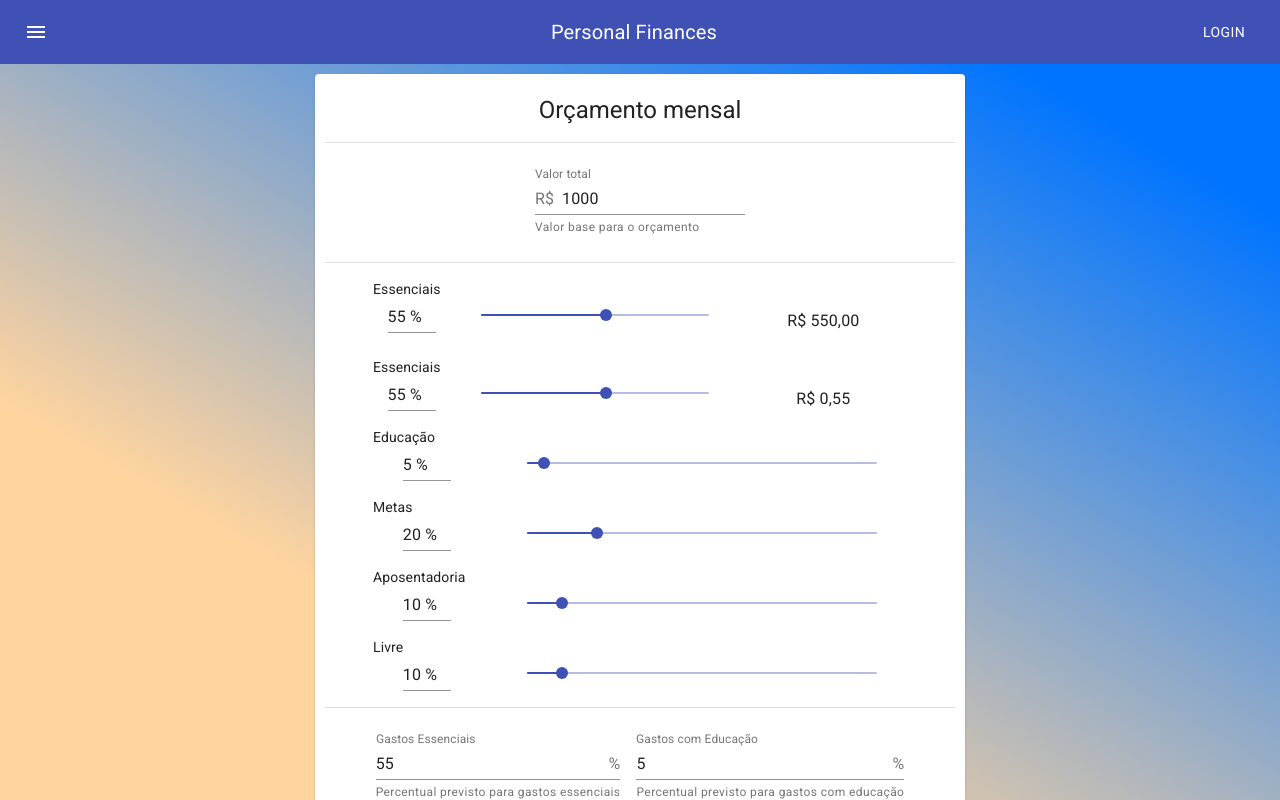
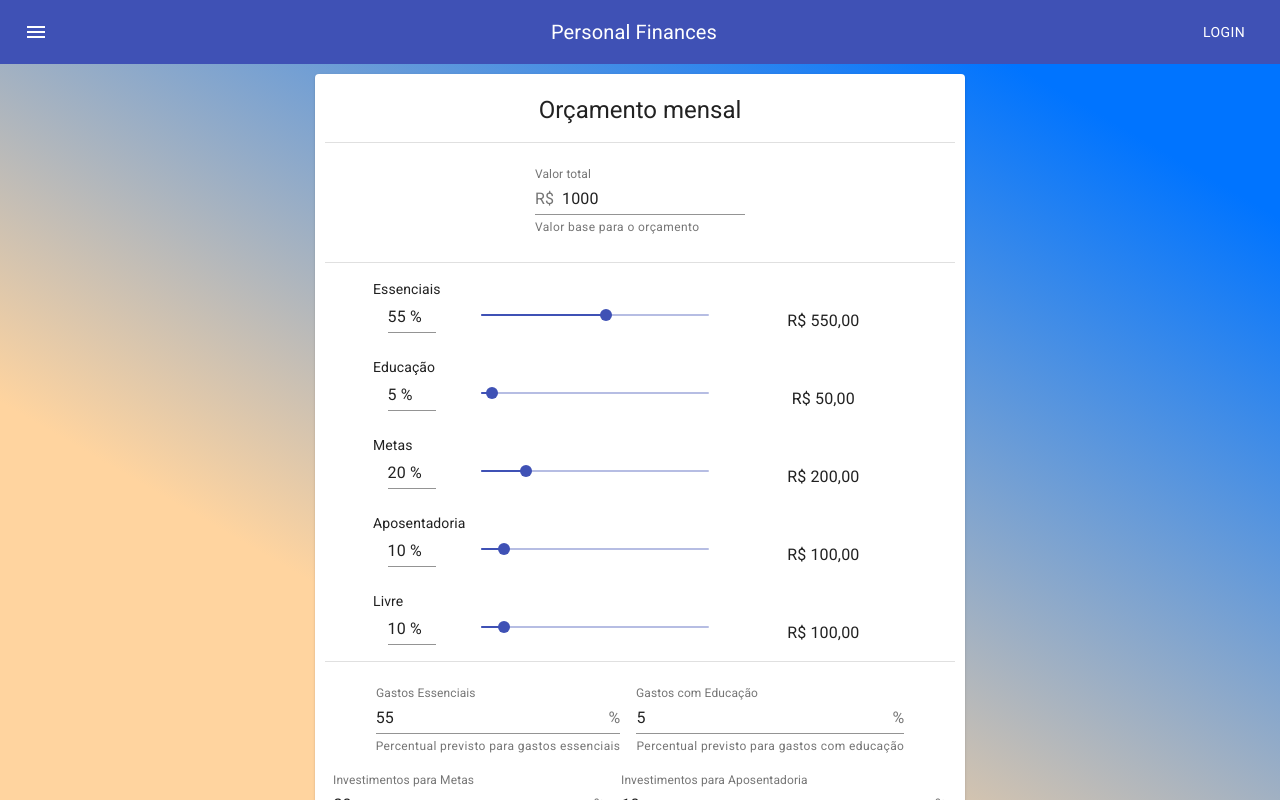
Before and after one commit to taciogt/personal-finances, a React (Create React App) app in the folder frontend/personal-finance/: page / in a window 1280 px wide. Shown: the top 800 px of the page. Built offline with nearby package versions, Linux system fonts and the light colour scheme.

Commit message:
monthly budget with full sliders

```diff
--- a/frontend/personal-finance/src/SetBudgetForm.tsx
+++ b/frontend/personal-finance/src/SetBudgetForm.tsx
@@ -1,11 +1,10 @@
-import {ChangeEvent, FC, FormEvent, useCallback, useState} from "react";
+import {ChangeEvent, FC, FormEvent, useCallback, useEffect, useState} from "react";
 import {
     Box,
     Card,
     Divider,
     FormControl,
     FormHelperText,
-  Grid,
     Input,
     InputAdornment,
     InputLabel
@@ -14,18 +13,13 @@ import Button from "@material-ui/core/Button";
 import axios from "axios";
 import {createStyles, makeStyles, styled, Theme} from "@material-ui/core/styles";
 import Typography from "@material-ui/core/Typography";
-import {PercentageSlider} from "./components/PercentageSlider";
-import {Budget, BudgetBowls, centsToBRL} from "./domain/Budget";
+import {Budget, BudgetBowls} from "./domain/Budget";
 import {BowlSetter} from "./components/BowlSetter";
 
 const apiClient = axios.create({
     baseURL: 'http://localhost:8000/',
     headers: {'Content-Type': 'application/json'}
 });
-
-function getBudgetBowlAmount(budget: Budget, bowlName: BudgetBowls) {
-  return budget[bowlName] * budget.amount
-}
 
 const useStyles = makeStyles((theme: Theme) =>
     createStyles({
@@ -57,11 +51,14 @@ const StyledBox = styled(Box)({
     marginBottom: '1em'
 })
 
-
 export const SetBudgetForm: FC = () => {
     const classes = useStyles()
 
     const [budget, setBudget] = useState(new Budget(1000, 55, 5, 20, 10, 10))
+
+    useEffect(() => {
+        console.log('Budget:', budget)
+    }, [budget])
 
     function changeBudgetAmountHandler(event: ChangeEvent<HTMLInputElement>) {
         setBudget(prevBudget => {
@@ -72,7 +69,6 @@ export const SetBudgetForm: FC = () => {
             }
         })
     }
-
 
     function getChangeBudgetBowlHandler(bowlName: BudgetBowls) {
         return (event: ChangeEvent<HTMLInputElement>) => {
@@ -130,34 +126,35 @@ export const SetBudgetForm: FC = () => {
                         <FormHelperText id="total-amount-helper-text">Valor base para o orçamento</FormHelperText>
                     </FormControl>
                     <StyledDivider/>
+                    {/*<StyledBox>*/}
+                    {/*  <Grid container spacing={2} alignItems="flex-end" justify="space-around">*/}
+                    {/*    <Grid item xs={8}>*/}
+                    {/*      <PercentageSlider title="Essenciais" value={budget.essentials}*/}
+                    {/*                        valueChangeHandler={useChangeBudgetBowlHandler('essentials')}/>*/}
+                    {/*    </Grid>*/}
+                    {/*    <Grid item xs={4}>*/}
+                    {/*      <Typography variant={'body1'}>{centsToBRL(getBudgetBowlAmount(budget, 'essentials'))}</Typography>*/}
+                    {/*    </Grid>*/}
+                    {/*  </Grid>*/}
+                    {/*</StyledBox>*/}
                     <StyledBox>
-            <Grid container spacing={2} alignItems="flex-end" justify="space-around">
-              <Grid item xs={8}>
-                <PercentageSlider title="Essenciais" value={budget.essentials}
+                        <BowlSetter title={'Essenciais'} budget={budget} bowlName={'essentials'}
                                     valueChangeHandler={useChangeBudgetBowlHandler('essentials')}/>
-              </Grid>
-              <Grid item xs={4}>
-                <Typography variant={'body1'}>{centsToBRL(getBudgetBowlAmount(budget, 'essentials'))}</Typography>
-              </Grid>
-            </Grid>
                     </StyledBox>
                     <StyledBox>
-            <BowlSetter title={'Essenciais'} value={budget.essentials} bowlName={'essentials'} valueChangeHandler={useChangeBudgetBowlHandler('essentials')} />
-          </StyledBox>
-          <StyledBox>
-            <PercentageSlider title="Educação" value={budget.education}
+                        <BowlSetter title={'Educação'} budget={budget} bowlName={'education'}
                                     valueChangeHandler={useChangeBudgetBowlHandler('education')}/>
                     </StyledBox>
                     <StyledBox>
-            <PercentageSlider title="Metas" value={budget.goals}
+                        <BowlSetter title={'Metas'} budget={budget} bowlName={'goals'}
                                     valueChangeHandler={useChangeBudgetBowlHandler('goals')}/>
                     </StyledBox>
                     <StyledBox>
-            <PercentageSlider title="Aposentadoria" value={budget.retirement}
+                        <BowlSetter title={'Aposentadoria'} budget={budget} bowlName={'retirement'}
                                     valueChangeHandler={useChangeBudgetBowlHandler('retirement')}/>
                     </StyledBox>
                     <StyledBox>
-            <PercentageSlider title="Livre" value={budget.loose}
+                        <BowlSetter title={'Livre'} budget={budget} bowlName={'loose'}
                                     valueChangeHandler={useChangeBudgetBowlHandler('loose')}/>
                     </StyledBox>
 
@@ -168,7 +165,8 @@ export const SetBudgetForm: FC = () => {
                                inputProps={{step: "1"}}
                                value={budget.essentials} onChange={getChangeBudgetBowlHandler('essentials')}
                                endAdornment={<InputAdornment position="end">%</InputAdornment>}/>
-            <FormHelperText id="essentials-helper-text">Percentual previsto para gastos essenciais</FormHelperText>
+                        <FormHelperText id="essentials-helper-text">Percentual previsto para gastos
+                            essenciais</FormHelperText>
                     </FormControl>
                     <FormControl>
                         <InputLabel htmlFor="education-input">Gastos com Educação</InputLabel>
@@ -176,7 +174,8 @@ export const SetBudgetForm: FC = () => {
                                inputProps={{step: "1"}}
                                value={budget.education} onChange={getChangeBudgetBowlHandler('education')}
                                endAdornment={<InputAdornment position="end">%</InputAdornment>}/>
-            <FormHelperText id="essentials-helper-text">Percentual previsto para gastos com educação</FormHelperText>
+                        <FormHelperText id="essentials-helper-text">Percentual previsto para gastos com
+                            educação</FormHelperText>
                     </FormControl>
                     <FormControl>
                         <InputLabel htmlFor="goals-input">Investimentos para Metas</InputLabel>
@@ -184,7 +183,8 @@ export const SetBudgetForm: FC = () => {
                                inputProps={{step: "1"}}
                                value={budget.goals} onChange={getChangeBudgetBowlHandler('goals')}
                                endAdornment={<InputAdornment position="end">%</InputAdornment>}/>
-            <FormHelperText id="essentials-helper-text">Percentual previsto de investimento para metas</FormHelperText>
+                        <FormHelperText id="essentials-helper-text">Percentual previsto de investimento para
+                            metas</FormHelperText>
                     </FormControl>
                     <FormControl>
                         <InputLabel htmlFor="retirement-input">Investimentos para Aposentadoria</InputLabel>
@@ -201,12 +201,9 @@ export const SetBudgetForm: FC = () => {
                                inputProps={{step: "1"}}
                                value={budget.loose} onChange={getChangeBudgetBowlHandler('loose')}
                                endAdornment={<InputAdornment position="end">%</InputAdornment>}/>
-            <FormHelperText id="essentials-helper-text">Percentual previsto para gastos livres</FormHelperText>
+                        <FormHelperText id="essentials-helper-text">Percentual previsto para gastos
+                            livres</FormHelperText>
                     </FormControl>
-
-
-          {/*<StyledDivider/>*/}
-          {/*<PercentageSlider title="demo"/>*/}
 
                     <div>
                         <Button variant="contained" color="primary" type="submit">
--- a/frontend/personal-finance/src/components/BowlSetter.tsx
+++ b/frontend/personal-finance/src/components/BowlSetter.tsx
@@ -1,41 +1,25 @@
-import {ChangeEvent, FC, useEffect, useState} from "react";
-import {Grid, Slider} from "@material-ui/core";
-import {createStyles, makeStyles, Theme} from "@material-ui/core/styles";
+import {FC} from "react";
+import {Grid} from "@material-ui/core";
 import Typography from "@material-ui/core/Typography";
-import {RawNumberFormatCustom} from "./RawNumberFormatCustom";
 import {PercentageSlider} from "./PercentageSlider";
-import {BudgetBowls, centsToBRL} from "../domain/Budget";
+import {Budget, BudgetBowls, centsToBRL, getBudgetBowlAmount} from "../domain/Budget";
 
 interface bowlSetterProps {
     title: string
-  value: number
-  bowlName: BudgetBowls,
+    budget: Budget
+    bowlName: BudgetBowls
     valueChangeHandler: (v: number) => void
-
 }
 
-
-export const BowlSetter: FC<bowlSetterProps> = ({title, value, valueChangeHandler}) => {
-  // const [inputValue, setInputValue] = useState(value)
-  //
-  // useEffect(() => {
-  //   valueChangeHandler(inputValue)
-  // }, [inputValue, valueChangeHandler])
-
-  // function slideChangeHandler(event: ChangeEvent<{}>, newValue: number | number[]) {
-  //   if (!Array.isArray(newValue)) {
-  //     setInputValue(newValue)
-  //   }
-  // }
-
+export const BowlSetter: FC<bowlSetterProps> = ({title, bowlName, budget, valueChangeHandler}) => {
     return <>
         <Grid container spacing={2} alignItems="flex-end" justify="space-around">
             <Grid item xs={8}>
-        <PercentageSlider title="Essenciais" value={value}
+                <PercentageSlider title={title} value={budget[bowlName]}
                                   valueChangeHandler={valueChangeHandler}/>
             </Grid>
             <Grid item xs={4}>
-        <Typography variant={'body1'}>{centsToBRL(value)}</Typography>
+                <Typography variant={'body1'}>{centsToBRL(getBudgetBowlAmount(budget, bowlName))}</Typography>
             </Grid>
         </Grid>
     </>
--- a/frontend/personal-finance/src/domain/Budget.ts
+++ b/frontend/personal-finance/src/domain/Budget.ts
@@ -15,3 +15,7 @@ export type BudgetBowls = keyof Pick<Budget, 'essentials' | 'education' | 'goals
 export function centsToBRL(v: number) {
   return `R$ ${(v / 100).toLocaleString('pt-Br', {minimumFractionDigits: 2})}`
 }
+
+export function getBudgetBowlAmount(budget: Budget, bowlName: BudgetBowls) {
+    return budget[bowlName] * budget.amount
+}
```
Lines whose indentation alone changed are shown as unchanged.
